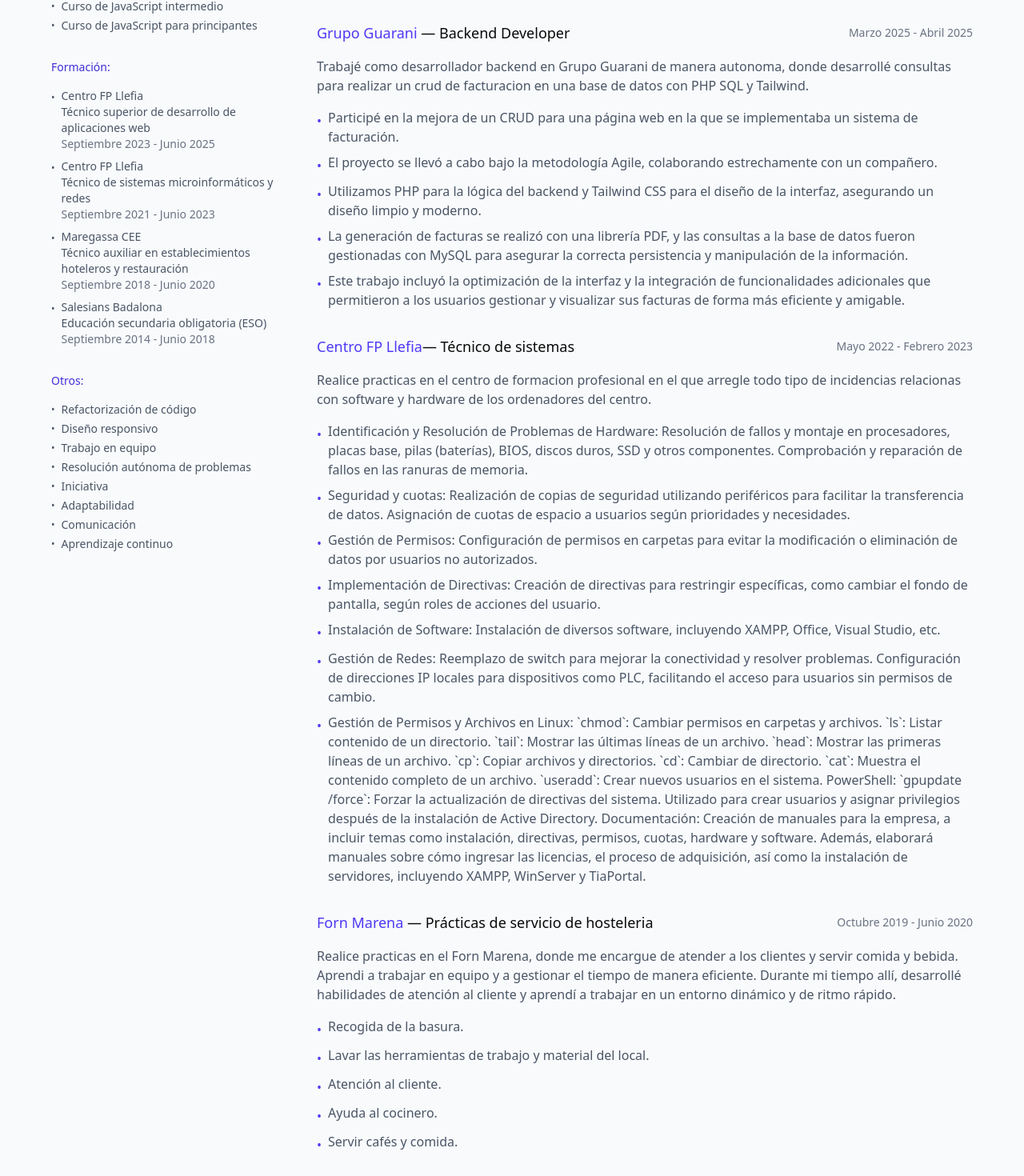
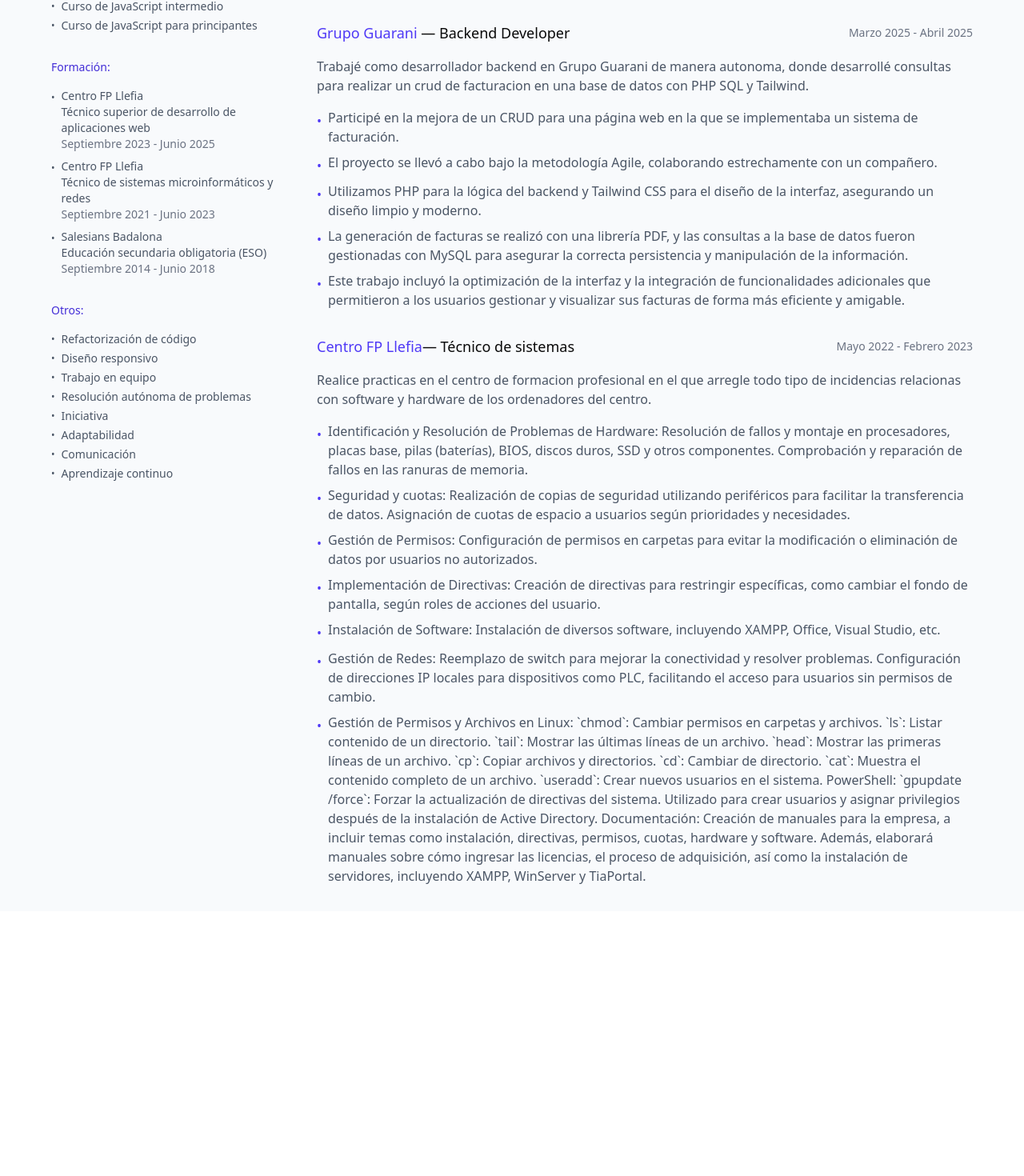
Before and after one commit to SulaimanTahaSantos/portfoliosulaiman, a Next.js app: page /cv in a window 1280 px wide. Shown: the part 1070-2540 px from the top of the page at 80% size. After the commit the page ends 2209 px from the top, so only its background shows below. Built offline with nearby package versions, Linux system fonts and the light colour scheme; what @react-pdf/renderer would draw is missing.

Commit message:
The last version

```diff
--- a/src/app/components/CVPdf.tsx
+++ b/src/app/components/CVPdf.tsx
@@ -12,7 +12,7 @@
     padding: 5,
   },
   title: {
-    fontSize: 20,
+    fontSize: 18,
     marginBottom: 5,
     color: '#4831D4',
     fontWeight: 'bold'
@@ -44,10 +44,10 @@
     gap: 10
   },
   aside: {
-    width: '35%'
+    width: '38%'
   },
   main: {
-    width: '65%'
+    width: '62%'
   },
   experienceItem: {
     marginBottom: 8
@@ -166,15 +166,6 @@
               </Text>
             </View>
             <View style={styles.experienceItem}>
-              <Text style={styles.experienceTitle}>Maregassa CEE</Text>
-              <Text style={styles.text}>
-                Técnico auxiliar en establecimientos hoteleros y restauración
-              </Text>
-              <Text style={styles.experienceDate}>
-                Septiembre 2018 - Junio 2020
-              </Text>
-            </View>
-            <View style={styles.experienceItem}>
               <Text style={styles.experienceTitle}>Salesians Badalona</Text>
               <Text style={styles.text}>
                 Educación secundaria obligatoria (ESO)
@@ -281,7 +272,7 @@
               </View>
             </View>
 
-            <View style={styles.experienceItem}>
+            <View style={styles.experienceItem} break>
               <Text style={styles.experienceTitle}>
                 Centro FP Llefia — Técnico de sistemas
               </Text>
@@ -309,36 +300,6 @@
                 ))}
               </View>
             </View>
-
-            <View style={styles.experienceItem}>
-              <Text style={styles.experienceTitle}>
-                Forn Marena — Prácticas de servicio de hosteleria
-              </Text>
-              <Text style={styles.experienceDate}>
-                Octubre 2019 - Junio 2020
-              </Text>
-              <Text style={styles.experienceDescription}>
-                Realice practicas en el Forn Marena, donde me encargue de
-                atender a los clientes y servir comida y bebida. Aprendi a
-                trabajar en equipo y a gestionar el tiempo de manera eficiente.
-                Durante mi tiempo allí, desarrollé habilidades de atención al
-                cliente y aprendí a trabajar en un entorno dinámico y de ritmo
-                rápido.
-              </Text>
-              <View style={styles.experienceList}>
-                {[
-                  "Recogida de la basura.",
-                  "Lavar las herramientas de trabajo y material del local.",
-                  "Atención al cliente.",
-                  "Ayuda al cocinero.",
-                  "Servir cafés y comida.",
-                ].map((item, index) => (
-                  <Text key={index} style={styles.experienceListItem}>
-                    • {item}
-                  </Text>
-                ))}
-              </View>
-            </View>
           </View>
         </View>
       </View>
--- a/src/app/components/CvDesktop.tsx
+++ b/src/app/components/CvDesktop.tsx
@@ -249,21 +249,6 @@
                       <div className="flex items-start gap-2">
                         <span className="text-xs mt-1">•</span>
                         <div>
-                          <p className="font-medium">Maregassa CEE</p>
-                          <p>
-                            Técnico auxiliar en establecimientos hoteleros y
-                            restauración
-                          </p>
-                          <p className="text-gray-500">
-                            Septiembre 2018 - Junio 2020
-                          </p>
-                        </div>
-                      </div>
-                    </li>
-                    <li className="text-sm text-gray-600">
-                      <div className="flex items-start gap-2">
-                        <span className="text-xs mt-1">•</span>
-                        <div>
                           <p className="font-medium">Salesians Badalona</p>
                           <p>Educación secundaria obligatoria (ESO)</p>
                           <p className="text-gray-500">
@@ -449,42 +434,6 @@
                         ))}
                       </ul>
                     </div>
-                    <div className="space-y-4">
-                      <div className="flex justify-between items-center">
-                        <h3 className="text-lg font-medium">
-                          <span className="text-indigo-600">Forn Marena</span> —
-                          Prácticas de servicio de hosteleria
-                        </h3>
-                        <span className="text-sm text-gray-500">
-                          Octubre 2019 - Junio 2020
-                        </span>
-                      </div>
-                      <p className="text-gray-600">
-                        Realice practicas en el Forn Marena, donde me encargue
-                        de atender a los clientes y servir comida y bebida.
-                        Aprendi a trabajar en equipo y a gestionar el tiempo de
-                        manera eficiente. Durante mi tiempo allí, desarrollé
-                        habilidades de atención al cliente y aprendí a trabajar
-                        en un entorno dinámico y de ritmo rápido.
-                      </p>
-                      <ul className="space-y-2">
-                        {[
-                          "Recogida de la basura.",
-                          "Lavar las herramientas de trabajo y material del local.",
-                          "Atención al cliente.",
-                          "Ayuda al cocinero.",
-                          "Servir cafés y comida.",
-                        ].map((item, index) => (
-                          <li
-                            key={index}
-                            className="text-gray-600 flex items-start gap-2"
-                          >
-                            <span className="text-indigo-600 mt-1">•</span>
-                            <span>{item}</span>
-                          </li>
-                        ))}
-                      </ul>
-                    </div>
                   </div>
                 </section>
               </main>
--- a/src/app/components/CvMobile.tsx
+++ b/src/app/components/CvMobile.tsx
@@ -256,26 +256,6 @@
                     </ul>
                   </details>
                 </div>
-
-                <div className="space-y-2">
-                  <div>
-                    <h3 className="text-base font-medium text-indigo-600">
-                      Forn Marena
-                    </h3>
-                    <div className="flex justify-between items-center">
-                      <p className="text-sm text-gray-700">
-                        Prácticas de hostelería
-                      </p>
-                      <span className="text-xs text-gray-500">
-                        Octubre 2019 - Junio 2020
-                      </span>
-                    </div>
-                  </div>
-                  <p className="text-xs text-gray-600">
-                    Realice practicas en el Forn Marena, donde me encargue de
-                    atender a los clientes y servir comida y bebida.
-                  </p>
-                </div>
               </div>
             </section>
 
@@ -362,15 +342,6 @@
                   </div>
                   <p className="text-xs">
                     Técnico de sistemas microinformáticos y redes
-                  </p>
-                </li>
-                <li className="text-sm">
-                  <div className="flex justify-between">
-                    <p className="font-medium">Maregassa CEE</p>
-                    <p className="text-xs text-gray-500">2018 - 2020</p>
-                  </div>
-                  <p className="text-xs">
-                    Técnico auxiliar en establecimientos hoteleros
                   </p>
                 </li>
                 <li className="text-sm">
```
